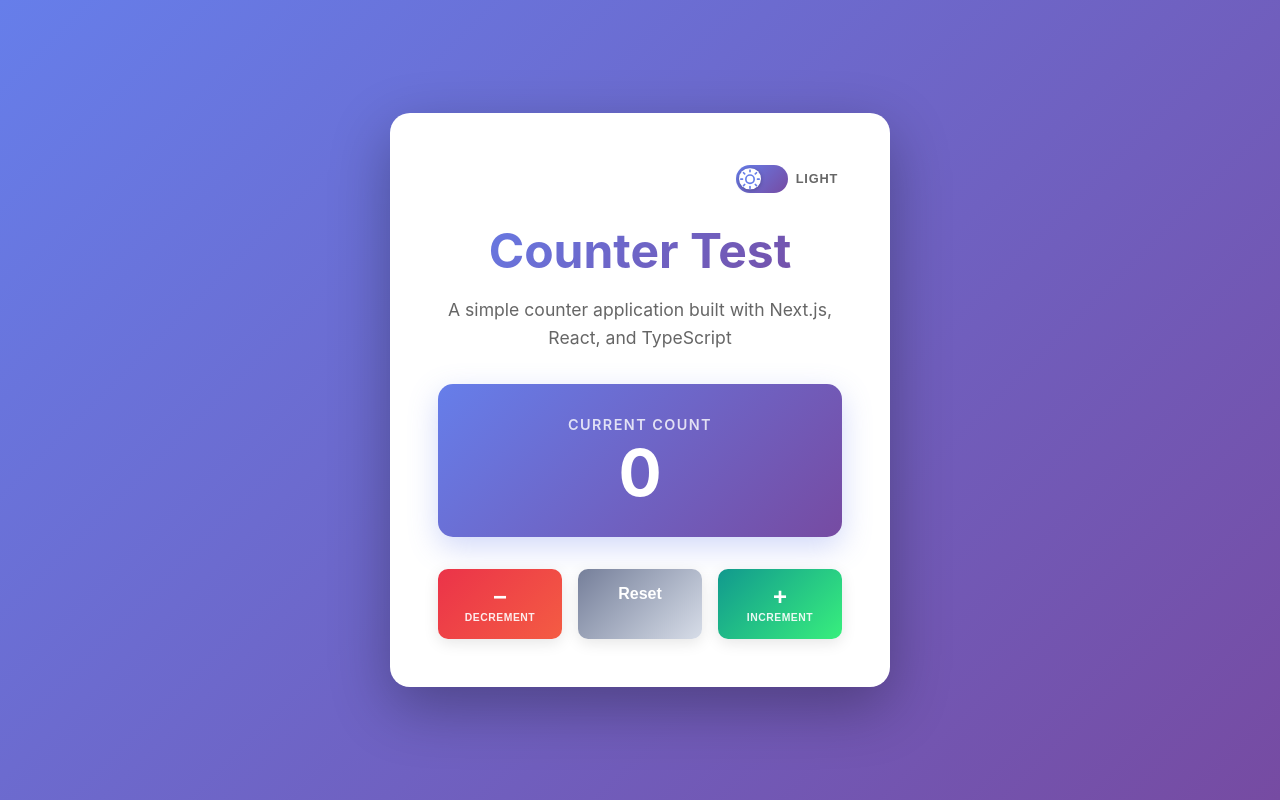
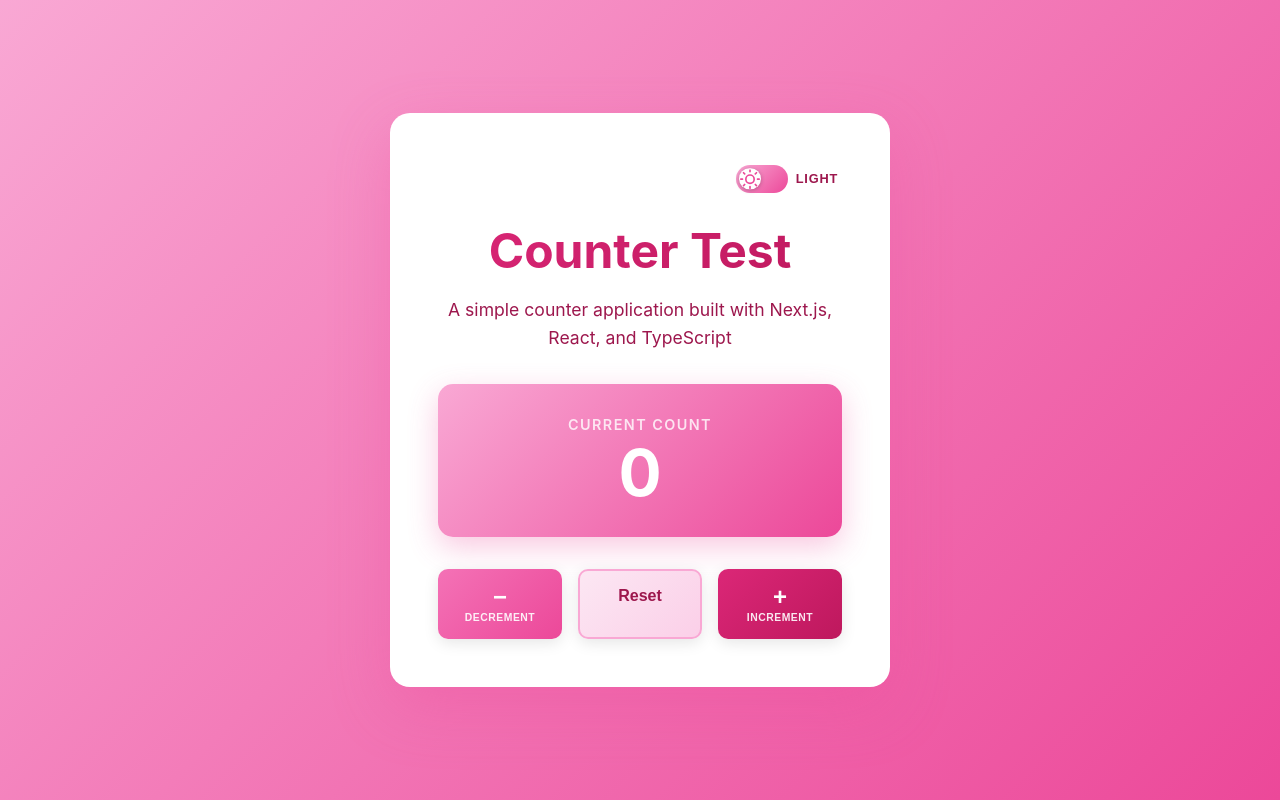
Before and after one commit to belstaller/Counter-Test, a Next.js app: page / in a window 1280 px wide. Built offline with nearby package versions, Linux system fonts and the light colour scheme.

Commit message:
feat(agent): Update the user interface to include a reset button and pink palette
Task ID: 7MvQIRWw46ZZM7utsRSk
Type: feature
Priority: medium

```diff
--- a/src/app/globals.css
+++ b/src/app/globals.css
@@ -1,22 +1,22 @@
 /* ── CSS custom properties — light (default) ──────────────────────── */
 :root {
-  --color-bg-page: linear-gradient(135deg, #667eea 0%, #764ba2 100%);
+  --color-bg-page: linear-gradient(135deg, #f9a8d4 0%, #ec4899 100%);
   --color-bg-card: #ffffff;
-  --color-text: #1a1a2e;
-  --color-text-muted: #666666;
-  --color-title-gradient: linear-gradient(135deg, #667eea 0%, #764ba2 100%);
-  --color-accent: #667eea;
-  --color-card-shadow: rgba(0, 0, 0, 0.3);
+  --color-text: #500724;
+  --color-text-muted: #9d174d;
+  --color-title-gradient: linear-gradient(135deg, #db2777 0%, #be185d 100%);
+  --color-accent: #ec4899;
+  --color-card-shadow: rgba(236, 72, 153, 0.3);
 }
 
 /* ── Dark theme overrides ─────────────────────────────────────────── */
 [data-theme='dark'] {
-  --color-bg-page: linear-gradient(135deg, #0f0c29 0%, #302b63 50%, #24243e 100%);
-  --color-bg-card: #1e1e2e;
-  --color-text: #e2e8f0;
-  --color-text-muted: #94a3b8;
-  --color-title-gradient: linear-gradient(135deg, #a78bfa 0%, #c084fc 100%);
-  --color-accent: #a78bfa;
+  --color-bg-page: linear-gradient(135deg, #4a0020 0%, #831843 50%, #500724 100%);
+  --color-bg-card: #2d0a1e;
+  --color-text: #fce7f3;
+  --color-text-muted: #f9a8d4;
+  --color-title-gradient: linear-gradient(135deg, #f472b6 0%, #f9a8d4 100%);
+  --color-accent: #f472b6;
   --color-card-shadow: rgba(0, 0, 0, 0.6);
 }
 
--- a/src/components/Counter.module.css
+++ b/src/components/Counter.module.css
@@ -5,10 +5,10 @@
 }
 
 .display {
-  background: linear-gradient(135deg, #667eea 0%, #764ba2 100%);
+  background: linear-gradient(135deg, #f9a8d4 0%, #ec4899 100%);
   border-radius: 15px;
   padding: 2rem;
-  box-shadow: 0 10px 30px rgba(102, 126, 234, 0.3);
+  box-shadow: 0 10px 30px rgba(236, 72, 153, 0.3);
   display: flex;
   flex-direction: column;
   align-items: center;
@@ -78,28 +78,31 @@
 }
 
 .increment {
-  background: linear-gradient(135deg, #11998e 0%, #38ef7d 100%);
+  background: linear-gradient(135deg, #db2777 0%, #be185d 100%);
 }
 
 .increment:hover {
-  background: linear-gradient(135deg, #0e8070 0%, #2dd46a 100%);
+  background: linear-gradient(135deg, #be185d 0%, #9d174d 100%);
 }
 
 .decrement {
-  background: linear-gradient(135deg, #eb3349 0%, #f45c43 100%);
+  background: linear-gradient(135deg, #f472b6 0%, #ec4899 100%);
 }
 
 .decrement:hover {
-  background: linear-gradient(135deg, #d62839 0%, #e04a35 100%);
+  background: linear-gradient(135deg, #ec4899 0%, #db2777 100%);
 }
 
 .reset {
-  background: linear-gradient(135deg, #757f9a 0%, #d7dde8 100%);
+  background: linear-gradient(135deg, #fce7f3 0%, #fbcfe8 100%);
+  color: #9d174d;
   font-size: 1rem;
+  border: 2px solid #f9a8d4;
 }
 
 .reset:hover {
-  background: linear-gradient(135deg, #5f6977 0%, #c5ccd8 100%);
+  background: linear-gradient(135deg, #fbcfe8 0%, #f9a8d4 100%);
+  color: #831843;
 }
 
 @media (max-width: 768px) {
--- a/src/components/ThemeToggle.module.css
+++ b/src/components/ThemeToggle.module.css
@@ -26,13 +26,13 @@
   width: 3.25rem;
   height: 1.75rem;
   border-radius: 999px;
-  background: linear-gradient(135deg, #667eea 0%, #764ba2 100%);
+  background: linear-gradient(135deg, #f9a8d4 0%, #ec4899 100%);
   transition: background 0.35s ease;
   flex-shrink: 0;
 }
 
 .trackDark {
-  background: linear-gradient(135deg, #1a1a2e 0%, #16213e 100%);
+  background: linear-gradient(135deg, #500724 0%, #831843 100%);
 }
 
 /* ── Sliding thumb ─────────────────────────────────────────────────── */
@@ -48,7 +48,7 @@
   display: flex;
   align-items: center;
   justify-content: center;
-  color: #667eea;
+  color: #ec4899;
   transition:
     transform 0.35s cubic-bezier(0.34, 1.56, 0.64, 1),
     color 0.35s ease;
@@ -57,7 +57,7 @@
 
 .thumbDark {
   transform: translateY(-50%) translateX(1.45rem);
-  color: #764ba2;
+  color: #f472b6;
 }
 
 /* ── Label ─────────────────────────────────────────────────────────── */
```
